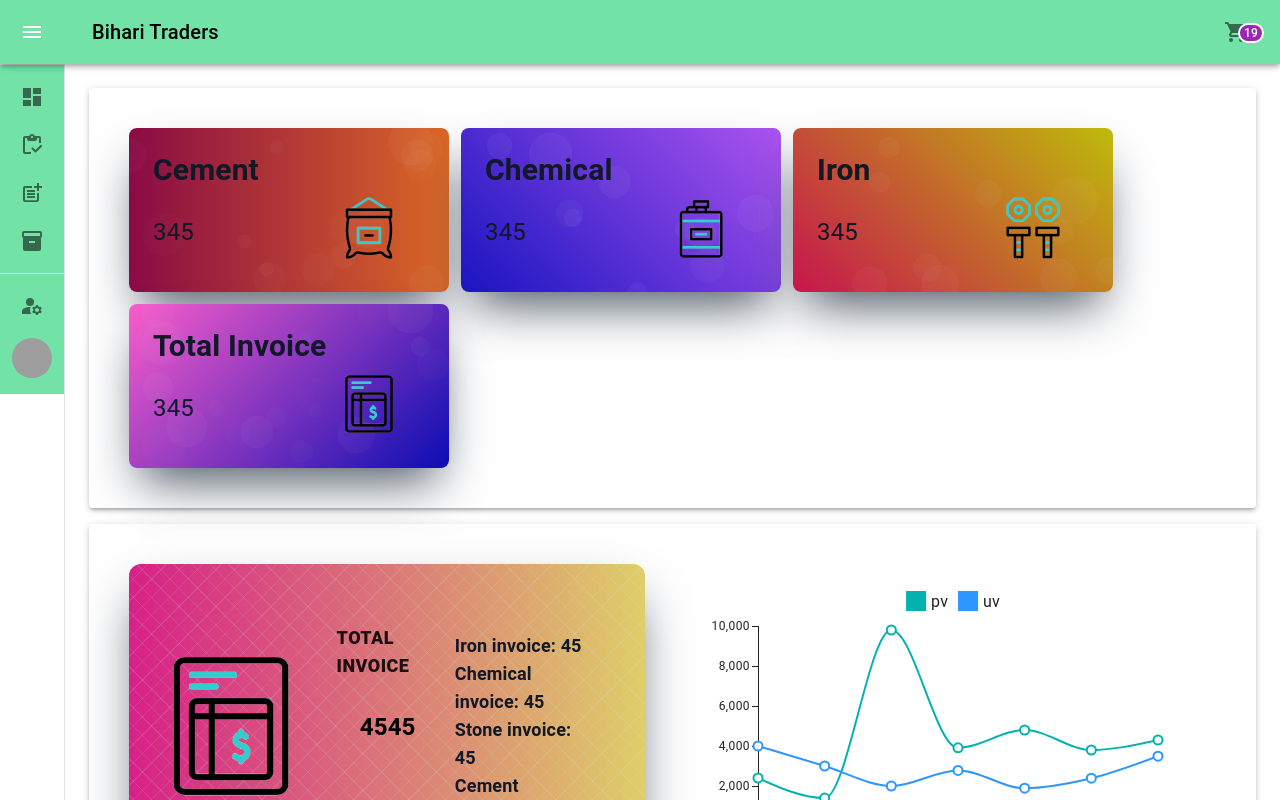
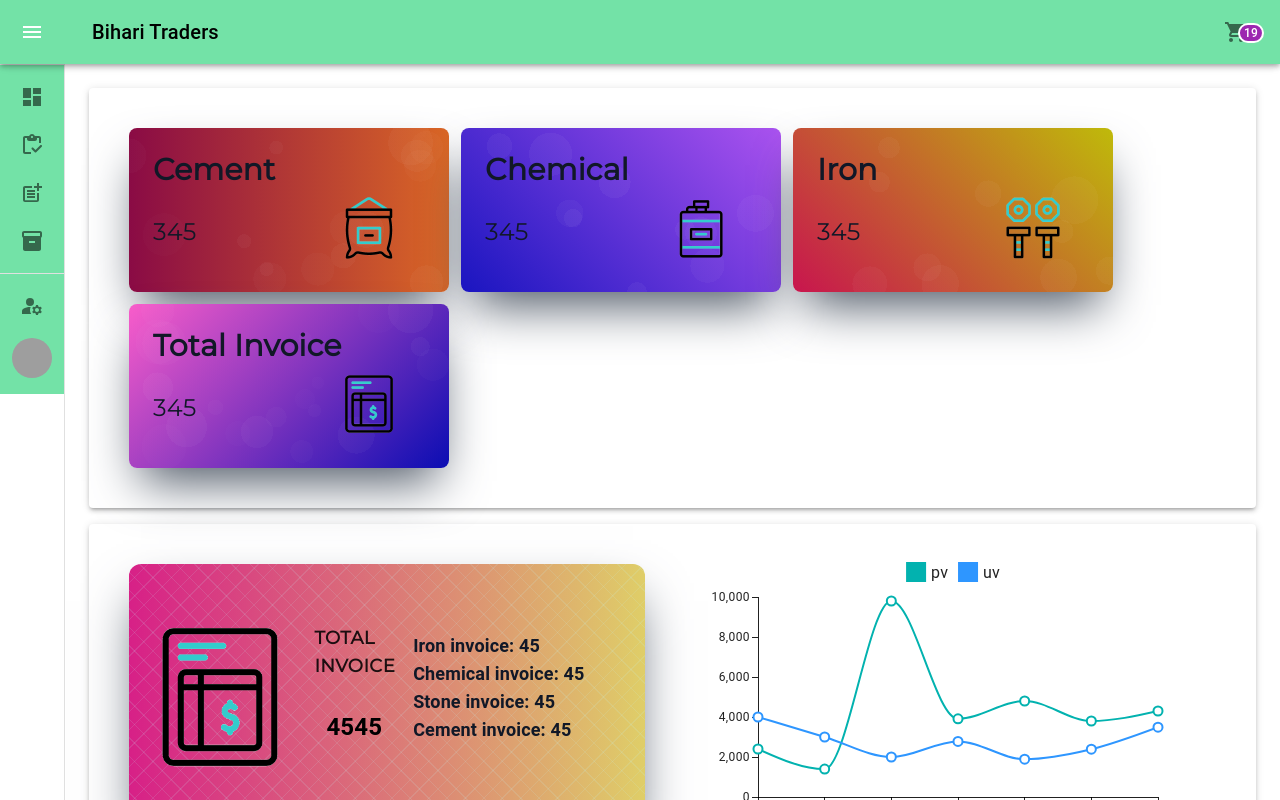
Before and after one commit to Tejasvibihari/Bihari-Traders-Bussiness-Management, a React (Vite) app in the folder client/: page / in a window 1280 px wide. Shown: the top 800 px of the page. Built offline with nearby package versions, Linux system fonts and the light colour scheme; grey boxes are pictures that could not be loaded.

Commit message:
Button change

```diff
--- a/client/src/components/AddInvoiceForm.jsx
+++ b/client/src/components/AddInvoiceForm.jsx
@@ -104,12 +104,12 @@ export default function AddInvoiceForm() {
         <>
             <Paper elevation={3} sx={{ padding: 3 }} >
                 <div className="text-black font-serif">
-                    <h1 className='my-2 text-lg text-orange-800'>Add Invoice</h1>
+                    <h1 className='my-2 text-lg text-orange-800 font-[montserrat]'>Add Invoice</h1>
                     <div>
                         <form>
                             <div className='flex flex-row gap-4'>
                                 <div className='w-full'>
-                                    <label className='text-lg'>Invoice No.<span className="text-red-700">*</span></label>
+                                    <label className='text-lg font-[montserrat]'>Invoice No.<span className="text-red-700">*</span></label>
                                     <input type='number' name='invoiceno' value={invoiceno} onChange={handleInputChange} placeholder='Invoice No.' className='w-full p-2 my-2 border border-gray-300 text-lg' required />
                                 </div>
                                 <div className='w-full'>
@@ -166,7 +166,21 @@ export default function AddInvoiceForm() {
                                 </div>
                             </div>
                             <div className='flex justify-end'>
-                                <button onClick={handleInvoiceSubmit} className='p-3 bg-black text-white hover:bg-white hover:text-black font-bold m-4 border hover:border-black' type="submit">Add Invoice</button>
+                                {/* <button onClick={handleInvoiceSubmit} className='p-3 bg-black text-white hover:bg-white hover:text-black font-bold m-4 border hover:border-black' type="submit">Add Invoice</button> */}
+                                <button onClick={handleInvoiceSubmit} className="relative inline-flex h-12 overflow-hidden p-[1px] focus:outline-none focus:ring-2 focus:ring-slate-400 focus:ring-offset-2 focus:ring-offset-slate-50">
+                                    <span className="absolute inset-[-1000%] animate-[spin_2s_linear_infinite] bg-[conic-gradient(from_90deg_at_50%_50%,#fd1d1d_0%,#833ab4_50%,#fd1d1d_100%)]" />
+                                    <span className="inline-flex h-full w-full cursor-pointer items-center justify-center px-6 font-medium text-slate-200 transition-all backdrop-blur-3xl"
+                                        style={{
+                                            backgroundImage: 'linear-gradient(110deg,#000103,45%,#1e2631,55%,#000103)',
+                                            backgroundSize: '200% 100%',
+                                            transition: 'background-position 0.5s ease',
+                                        }}
+                                        onMouseEnter={(e) => e.target.style.backgroundPosition = '-100% 0'}
+                                        onMouseLeave={(e) => e.target.style.backgroundPosition = '100% 0'}
+                                    >
+                                        Add Invoice
+                                    </span>
+                                </button>
                             </div>
                         </form>
                     </div>
--- a/client/src/components/DashBoardCard.jsx
+++ b/client/src/components/DashBoardCard.jsx
@@ -11,9 +11,9 @@ export default function DashBoardCard({ title, value, icon, dynamicColor }) {
             <div className={`w-80 flex flex-col ${dynamicColor} shadow-gray-600 shadow-2xl rounded-lg overflow-hidden relative`}>
                 <div className="p-6 flex flex-col justify-between">
                     <div>
-                        <div className="text-3xl font-semibold text-gray-900">{title}</div>
+                        <div className="text-3xl font-semibold text-gray-900 font-[montserrat]">{title}</div>
                         <div className='flex flex-row items-center justify-between'>
-                            <div className="mt-2 text-gray-900 text-2xl pr-4">{value}</div>
+                            <div className="mt-2 text-gray-900 text-2xl pr-4 font-[montserrat]">{value}</div>
                             <div className='mr-4'><img src={icon} alt="" className='w-20' /></div>
                         </div>
                     </div>
--- a/client/src/components/SignInForm.jsx
+++ b/client/src/components/SignInForm.jsx
@@ -1,6 +1,6 @@
 
 import TextField from '@mui/material/TextField';
-import Button from '@mui/material/Button';
+// import Button from '@mui/material/Button';
 import Typography from '@mui/material/Typography';
 import { useState } from 'react';
 import axios from 'axios';
@@ -24,16 +24,30 @@ export default function SignInForm() {
 
     return (
         <>
-            <div className='flex mx-auto justify-center items-center max-w-lg lg:py-20 py-12'>
-                <form onSubmit={handleSubmit}>
+            <div className='flex mx-auto justify-center items-center max-w-lg lg:py-20 py-12 font-[montserrat] '>
+                <form onSubmit={handleSubmit} className='font-[montserrat]'>
                     <Typography component="h1" variant="h4" align="center" color="black" margin="" gutterBottom>
                         Sign In
                     </Typography>
                     <TextField id="email" onChange={e => setEmail(e.target.value)} value={email} label="Email" variant="filled" fullWidth margin="normal" required />
                     <TextField id="password" onChange={e => setPassword(e.target.value)} value={password} label="Password" variant="filled" fullWidth margin="normal" required type="password" />
-                    <Button type="submit" fullWidth variant="contained" color="primary" sx={{ mt: 3, mb: 2 }}>
-                        LogIn
-                    </Button>
+                    {/* Sign In Button */}
+                    <div className="mt-2 flex justify-center items-center">
+                        <button className="relative inline-flex h-12 overflow-hidden p-[1px] focus:outline-none focus:ring-2 focus:ring-slate-400 focus:ring-offset-2 focus:ring-offset-slate-50">
+                            <span className="absolute inset-[-1000%] animate-[spin_2s_linear_infinite] bg-[conic-gradient(from_90deg_at_50%_50%,#fd1d1d_0%,#833ab4_50%,#fd1d1d_100%)]" />
+                            <span className="inline-flex h-full w-full cursor-pointer items-center justify-center px-6 font-medium text-center  text-slate-200 transition-all backdrop-blur-3xl"
+                                style={{
+                                    backgroundImage: 'linear-gradient(110deg,#000103,45%,#1e2631,55%,#000103)',
+                                    backgroundSize: '200% 100%',
+                                    transition: 'background-position 0.5s ease',
+                                }}
+                                onMouseEnter={(e) => e.target.style.backgroundPosition = '-100% 0'}
+                                onMouseLeave={(e) => e.target.style.backgroundPosition = '100% 0'}
+                            >
+                                Sing In
+                            </span>
+                        </button>
+                    </div>
                 </form>
             </div>
 
--- a/client/src/components/SignUpForm.jsx
+++ b/client/src/components/SignUpForm.jsx
@@ -2,7 +2,7 @@ import { useState } from 'react';
 import Typography from '@mui/material/Typography';
 import axios from "axios";
 import TextField from '@mui/material/TextField';
-import Button from '@mui/material/Button';
+
 
 export default function SignUpForm() {
     const [name, setName] = useState('');
@@ -31,9 +31,23 @@ export default function SignUpForm() {
                 <TextField id="email" label="Email" variant="filled" fullWidth margin="normal" required type="email" value={email} onChange={e => setEmail(e.target.value)} />
                 <TextField id="password" label="Password" variant="filled" fullWidth margin="normal" required type="password" value={password} onChange={e => setPassword(e.target.value)} />
                 <TextField id="businessName" label="Business Name" variant="filled" fullWidth margin="normal" required value={bussinessName} onChange={e => setBusinessName(e.target.value)} />
-                <Button type="submit" fullWidth variant="contained" color="primary" sx={{ mt: 3, mb: 2 }}>
-                    Sign Up
-                </Button>
+                {/* Sign up Button */}
+                <div className="mt-2 flex justify-center items-center">
+                    <button className="relative inline-flex h-12 overflow-hidden p-[1px] focus:outline-none focus:ring-2 focus:ring-slate-400 focus:ring-offset-2 focus:ring-offset-slate-50">
+                        <span className="absolute inset-[-1000%] animate-[spin_2s_linear_infinite] bg-[conic-gradient(from_90deg_at_50%_50%,#fd1d1d_0%,#833ab4_50%,#fd1d1d_100%)]" />
+                        <span className="inline-flex h-full w-full cursor-pointer items-center justify-center px-6 font-medium text-center  text-slate-200 transition-all backdrop-blur-3xl"
+                            style={{
+                                backgroundImage: 'linear-gradient(110deg,#000103,45%,#1e2631,55%,#000103)',
+                                backgroundSize: '200% 100%',
+                                transition: 'background-position 0.5s ease',
+                            }}
+                            onMouseEnter={(e) => e.target.style.backgroundPosition = '-100% 0'}
+                            onMouseLeave={(e) => e.target.style.backgroundPosition = '100% 0'}
+                        >
+                            Sing Up
+                        </span>
+                    </button>
+                </div>
             </form>
         </div>
     )
--- a/client/src/pages/Home.jsx
+++ b/client/src/pages/Home.jsx
@@ -64,15 +64,15 @@ export default function Home() {
                                         <img className='h-48 w-full  object-cover md:w-48' src={Icon} alt='Invoice icon' />
                                     </div>
                                     <div className='p-8 flex flex-row gap-4'>
-                                        <div>
-                                            <div className='uppercase tracking-wide text-lg font-extrabold'>Total invoice</div>
-                                            <div className='mt-1 text-2xl  leading-tight font-semibold text-black text-center flex items-center justify-center py-7'>4545</div>
+                                        <div className=''>
+                                            <div className='inline-block text-lg uppercase tracking-wide font-extrabold font-[montserrat]'>Total invoice</div>
+                                            <div className='mt-1 inline-block text-2xl leading-tight  font-semibold text-black text-center items-center justify-center py-7 px-3'>4545</div>
                                         </div>
                                         <div className='mt-2 text-gray-900'>
-                                            <div className='font-semibold text-lg'>Iron invoice: 45</div>
-                                            <div className='font-semibold text-lg'>Chemical invoice: 45</div>
-                                            <div className='font-semibold text-lg'>Stone invoice: 45</div>
-                                            <div className='font-semibold text-lg'>Cement invoice: 45</div>
+                                            <div className='flex font-semibold text-lg whitespace-nowrap'>Iron invoice: 45</div>
+                                            <div className='flex font-semibold text-lg whitespace-nowrap'>Chemical invoice: 45</div>
+                                            <div className='flex font-semibold text-lg whitespace-nowrap'>Stone invoice: 45</div>
+                                            <div className='flex font-semibold text-lg whitespace-nowrap'>Cement invoice: 45</div>
                                         </div>
                                     </div>
                                 </div>
```
